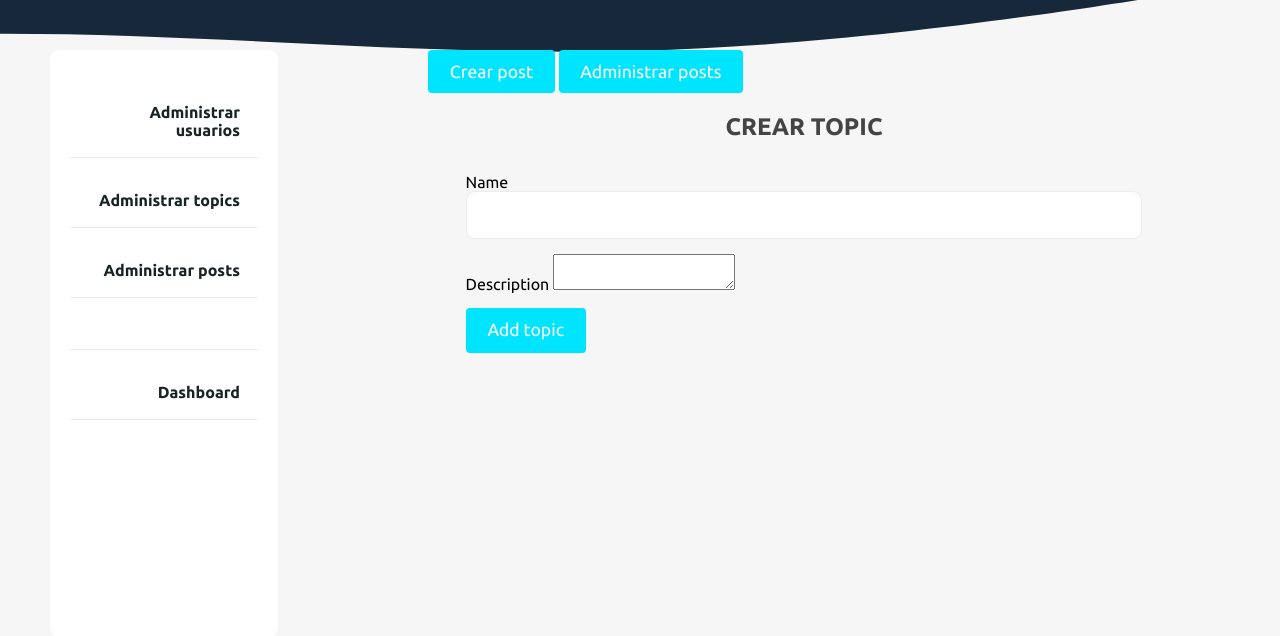
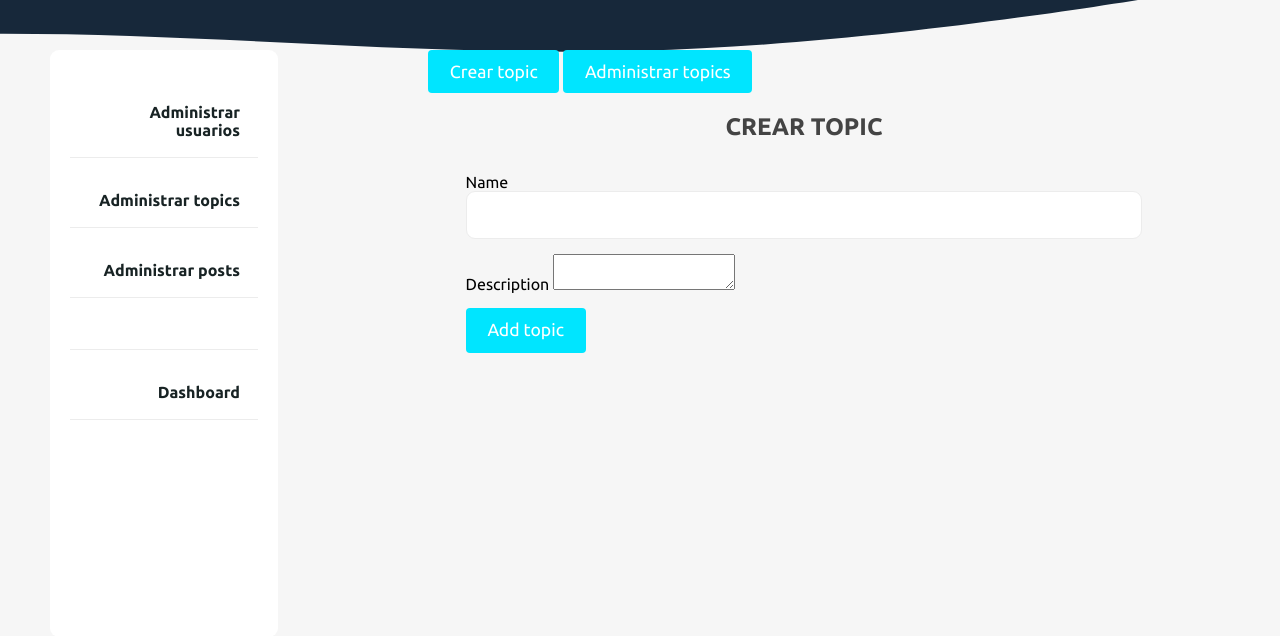
Before and after one commit to pabloherranzcano/TFC, a PHP site: page /admin/topics/create.php in a window 1280 px wide. Shown: the part 90-726 px from the top of the page. Run offline with PHP 8.4, Linux system fonts and the light colour scheme; the visitor is signed in with stand-in values (Sample User, id 1); data that the repository does not hold is empty; some libraries are stand-ins or nearby versions.

Commit message:
Traducciones

```diff
--- a/admin/topics/create.php
+++ b/admin/topics/create.php
@@ -43,8 +43,8 @@ adminOnly();
 		<!-- Admin content -->
 		<div class="admin-content">
 			<div class="btn-group">
-				<a href="create.php" class="btn btn-big">Crear&nbsp;post</a>
-				<a href="index.php" class="btn btn-big">Administrar&nbsp;posts</a>
+				<a href="create.php" class="btn btn-big">Crear&nbsp;topic</a>
+				<a href="index.php" class="btn btn-big">Administrar&nbsp;topics</a>
 			</div>
 
 			<div class="content">
--- a/app/database/connection.php
+++ b/app/database/connection.php
@@ -2,9 +2,9 @@
 
 /*
 ** Este archivo es simplemente para crear la conexión a la base de datos del blog
-** Si queremos trabajar en local y ver nuestros cambios en local, descomentaremos el código
-** debajo de LOCAL. Por el contrario, si queremos conectar a la base de datos desplegada
-** en https://remotemysql.com/, descomentaremos el código debajo de DEPLOYED
+** Si queremos trabajar en local y ver nuestros cambios en local, comentaremos el código
+** debajo de DEPLOYED. Por el contrario, si queremos conectar a la base de datos desplegada
+** en https://remotemysql.com/, lo descomentaremos.
 */
 
 /* LOCAL */
@@ -14,10 +14,10 @@ $pass = '';
 $db_name = 'tfcblog';
 
 /* DEPLOYED */
-// $host = 'remotemysql.com';
-// $user = 'O4JnLPhRnn';
-// $pass = 'YbASczJrKQ';
-// $db_name = 'O4JnLPhRnn';
+$host = 'remotemysql.com';
+$user = 'O4JnLPhRnn';
+$pass = 'YbASczJrKQ';
+$db_name = 'O4JnLPhRnn';
 
 $connection = new MySQLi($host, $user, $pass, $db_name);
 
--- a/path.php
+++ b/path.php
@@ -17,7 +17,7 @@ $local = "http://localhost:3000";
 $heroku = "https://pabloherranzcano.herokuapp.com";
 
 /* BASE_URL */
-define("BASE_URL", $local);
+define("BASE_URL", $heroku);
 
 /* ROOT_URL */
 define("ROOT_PATH", realpath(dirname(__FILE__)));
```
